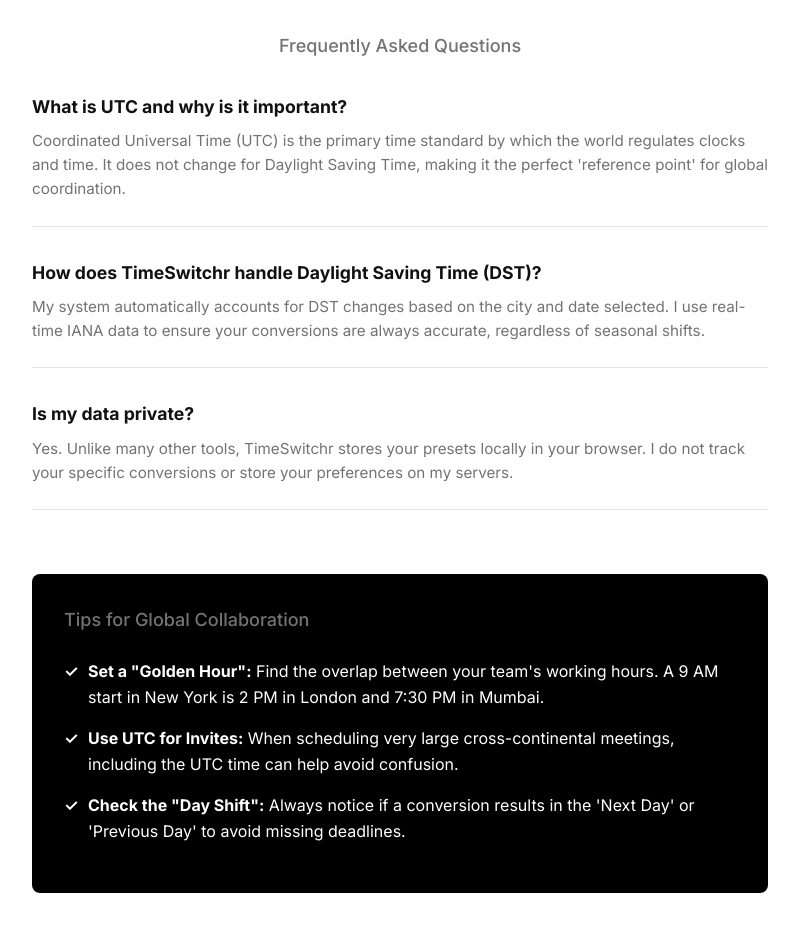
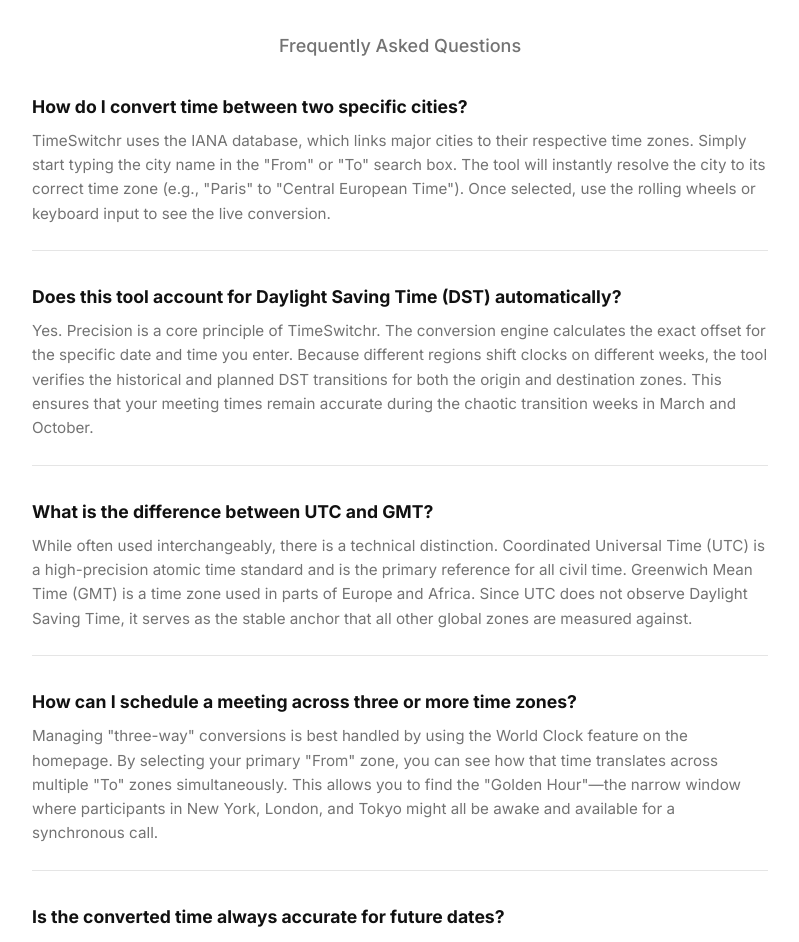
Before and after one commit to amodmulay/timeswitchr, a Next.js app: page /info in a window 1280 px wide. Shown: the part 860-1802 px from the top of the page, without its empty margins (240-1039 px from the left). Built offline with nearby package versions, Linux system fonts and the light colour scheme; no server answers.

Commit message:
added FAQ

```diff
--- a/src/app/info/page.tsx
+++ b/src/app/info/page.tsx
@@ -17,6 +17,57 @@
 
             <InfoSection />
 
+            <script
+                type="application/ld+json"
+                dangerouslySetInnerHTML={{
+                    __html: JSON.stringify({
+                        '@context': 'https://schema.org',
+                        '@type': 'FAQPage',
+                        'mainEntity': [
+                            {
+                                '@type': 'Question',
+                                'name': 'How do I convert time between two specific cities?',
+                                'acceptedAnswer': {
+                                    '@type': 'Answer',
+                                    'text': 'TimeSwitchr uses the IANA database to link major cities to their respective time zones. Type the city name in the input box to instantly resolve and convert the time.'
+                                }
+                            },
+                            {
+                                '@type': 'Question',
+                                'name': 'Does this tool account for Daylight Saving Time (DST) automatically?',
+                                'acceptedAnswer': {
+                                    '@type': 'Answer',
+                                    'text': 'Yes, the conversion engine calculates the exact offset for the specific date and time entered, accounting for regional DST transitions for both the origin and destination zones.'
+                                }
+                            },
+                            {
+                                '@type': 'Question',
+                                'name': 'What is the difference between UTC and GMT?',
+                                'acceptedAnswer': {
+                                    '@type': 'Answer',
+                                    'text': 'UTC is a high-precision atomic time standard and the primary reference for civil time, while GMT is a specific time zone. UTC serves as the stable anchor as it does not observe DST.'
+                                }
+                            },
+                            {
+                                '@type': 'Question',
+                                'name': 'How can I schedule a meeting across three or more time zones?',
+                                'acceptedAnswer': {
+                                    '@type': 'Answer',
+                                    'text': 'The World Clock feature on the homepage allows you to see how your primary time translates across multiple zones simultaneously, helping you find the best overlap for global meetings.'
+                                }
+                            },
+                            {
+                                '@type': 'Question',
+                                'name': 'Is the converted time always accurate for future dates?',
+                                'acceptedAnswer': {
+                                    '@type': 'Answer',
+                                    'text': 'The tool relies on the latest IANA Time Zone Database (Zoneinfo). It remains accurate as long as government changes to time laws are reported and updated in the database.'
+                                }
+                            }
+                        ]
+                    })
+                }}
+            />
         </main>
     );
 }
--- a/src/components/InfoSection.tsx
+++ b/src/components/InfoSection.tsx
@@ -37,24 +37,33 @@
             <div className={styles.faq}>
                 <h2 id="faq">Frequently Asked Questions</h2>
                 <div className={styles.faqItem}>
-                    <h4>What is UTC and why is it important?</h4>
+                    <h4>How do I convert time between two specific cities?</h4>
                     <p>
-                        Coordinated Universal Time (UTC) is the primary time standard by which the world regulates clocks and time.
-                        It does not change for Daylight Saving Time, making it the perfect 'reference point' for global coordination.
+                        TimeSwitchr uses the IANA database, which links major cities to their respective time zones. Simply start typing the city name in the "From" or "To" search box. The tool will instantly resolve the city to its correct time zone (e.g., "Paris" to "Central European Time"). Once selected, use the rolling wheels or keyboard input to see the live conversion.
                     </p>
                 </div>
                 <div className={styles.faqItem}>
-                    <h4>How does TimeSwitchr handle Daylight Saving Time (DST)?</h4>
+                    <h4>Does this tool account for Daylight Saving Time (DST) automatically?</h4>
                     <p>
-                        My system automatically accounts for DST changes based on the city and date selected.
-                        I use real-time IANA data to ensure your conversions are always accurate, regardless of seasonal shifts.
+                        Yes. Precision is a core principle of TimeSwitchr. The conversion engine calculates the exact offset for the specific date and time you enter. Because different regions shift clocks on different weeks, the tool verifies the historical and planned DST transitions for both the origin and destination zones. This ensures that your meeting times remain accurate during the chaotic transition weeks in March and October.
                     </p>
                 </div>
                 <div className={styles.faqItem}>
-                    <h4>Is my data private?</h4>
+                    <h4>What is the difference between UTC and GMT?</h4>
                     <p>
-                        Yes. Unlike many other tools, TimeSwitchr stores your presets locally in your browser.
-                        I do not track your specific conversions or store your preferences on my servers.
+                        While often used interchangeably, there is a technical distinction. Coordinated Universal Time (UTC) is a high-precision atomic time standard and is the primary reference for all civil time. Greenwich Mean Time (GMT) is a time zone used in parts of Europe and Africa. Since UTC does not observe Daylight Saving Time, it serves as the stable anchor that all other global zones are measured against.
+                    </p>
+                </div>
+                <div className={styles.faqItem}>
+                    <h4>How can I schedule a meeting across three or more time zones?</h4>
+                    <p>
+                        Managing "three-way" conversions is best handled by using the World Clock feature on the homepage. By selecting your primary "From" zone, you can see how that time translates across multiple "To" zones simultaneously. This allows you to find the "Golden Hour"—the narrow window where participants in New York, London, and Tokyo might all be awake and available for a synchronous call.
+                    </p>
+                </div>
+                <div className={styles.faqItem}>
+                    <h4>Is the converted time always accurate for future dates?</h4>
+                    <p>
+                        The tool is as accurate as the current IANA Time Zone Database rules. For the vast majority of dates, the conversion is perfectly reliable. However, governments occasionally change their time zone laws (like shifting DST start dates) with very short notice. TimeSwitchr stays updated with the latest database releases (Zoneinfo) to reflect these legislative changes as soon as they are technically available and standardized.
                     </p>
                 </div>
             </div>
```
